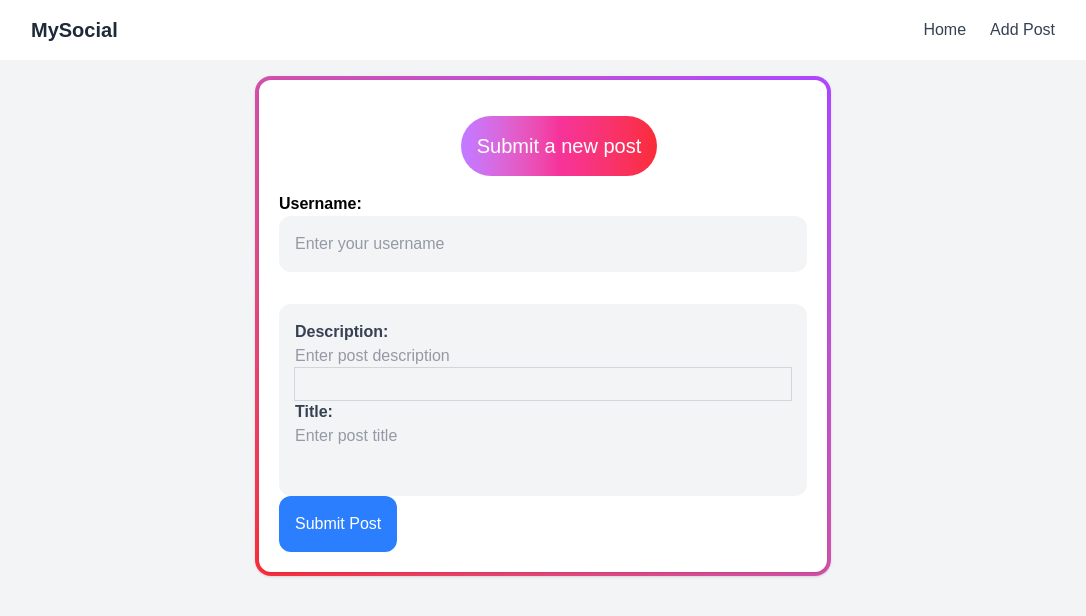
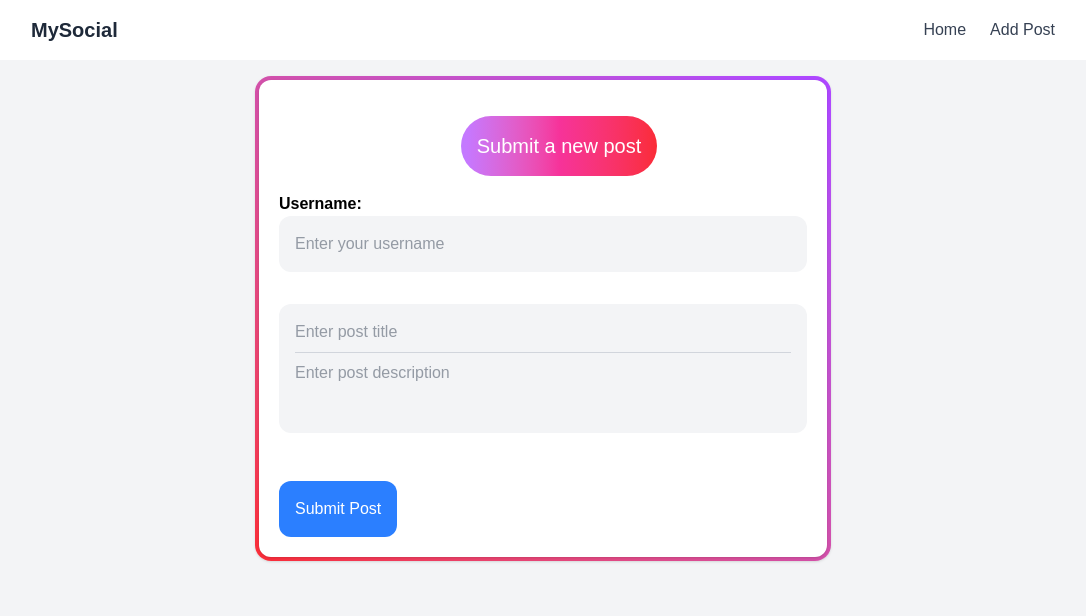
Before and after one commit to jonahkingcs/social-media-app, a Next.js app: page /post in a window 1280 px wide. Shown: the top 616 px of the page, without its empty margins (97-1183 px from the left). Built offline with nearby package versions, Linux system fonts and the light colour scheme.

Commit message:
Switched title and description on post form

```diff
--- a/src/components/PostForm.jsx
+++ b/src/components/PostForm.jsx
@@ -52,7 +52,16 @@ export default function PostForm() {
                             />
                         </div>
                         <div className="grid grid-cols-1 pb-12 bg-gray-100 rounded-xl p-4 text-gray-700">
-                            <label htmlFor="description" className="font-semibold">Description:</label>
+                            <input
+                                name="title"
+                                type="text"
+                                id="title"
+                                placeholder="Enter post title"
+                                onChange={handleInputChange}
+                                value= {postObject.title}
+                                className="pb-2"
+                            />
+                            <hr className="text-gray-300"></hr>
                             <input
                                 name="description"
                                 type="text"
@@ -60,20 +69,10 @@ export default function PostForm() {
                                 placeholder="Enter post description"
                                 onChange={handleInputChange}
                                 value= {postObject.description}
-
-                            />
-                            <div className="pb-4 pt-4 outline-1 outline-gray-300"></div>
-                            <label htmlFor="title" className="font-semibold">Title:</label>
-                            <input
-                                name="title"
-                                type="text"
-                                id="title"
-                                placeholder="Enter post title"
-                                onChange={handleInputChange}
-                                value= {postObject.title}
+                                className="pt-2"
                             />
                         </div>
-                        <div>
+                        <div className="pt-12">
                             <button type="submit" className="bg-blue-500 text-white px-4 py-4 rounded-xl hover:shadow-md hover:bg-blue-600 transition duration-200 ease-in-out">
                                 Submit Post
                             </button>
```
